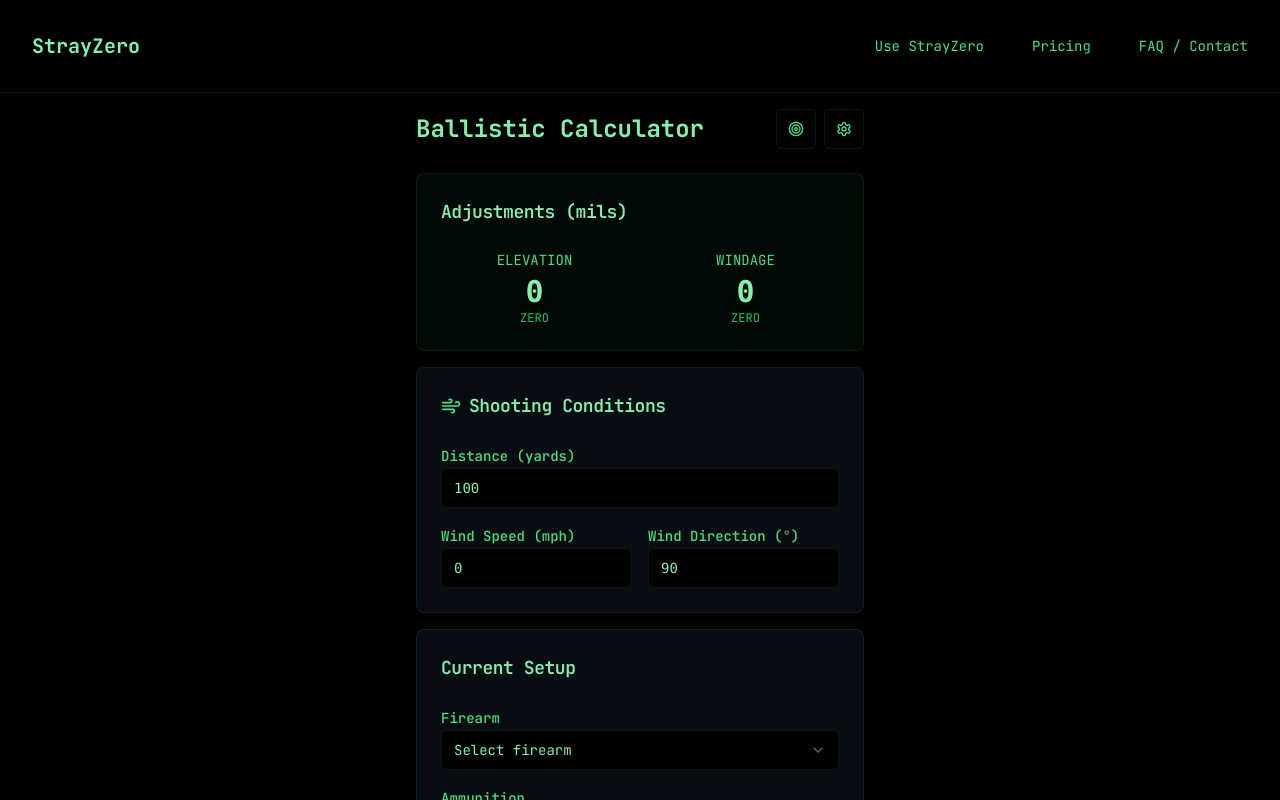
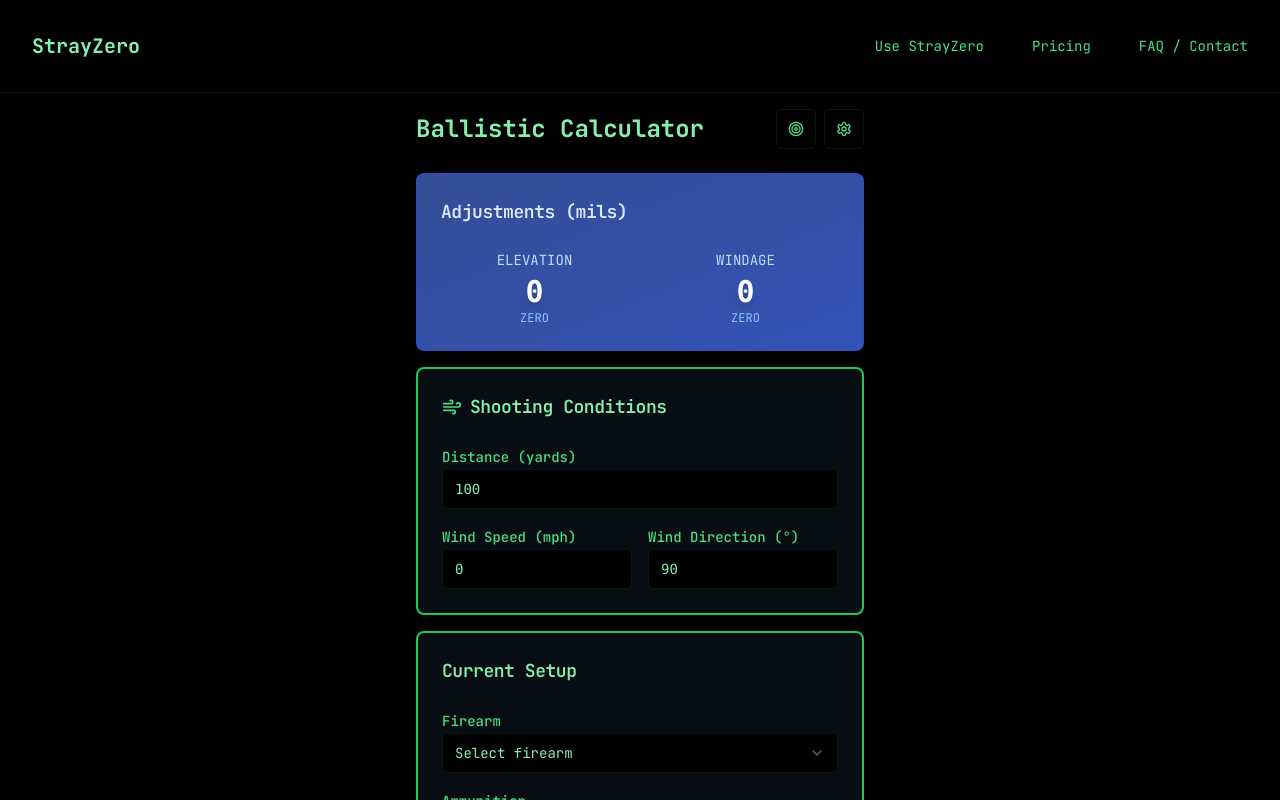
Before and after one commit to cjburns0/strayzero, a Next.js app: page /app in a window 1280 px wide. Shown: the top 800 px of the page. Built offline with nearby package versions, Linux system fonts and the light colour scheme.

Commit message:
Deploying code

```diff
--- a/app/app/page.tsx
+++ b/app/app/page.tsx
@@ -112,34 +112,34 @@ export default function HomePage() {
         </div>
 
         {/* Adjustments Display */}
-        <Card className="bg-gradient-to-br bg-green-950/20 border-green-900/30 backdrop-blur-sm">
+        <Card className="bg-gradient-to-br from-blue-900/90 to-blue-800/90 border-blue-700/50 backdrop-blur-sm">
           <CardHeader>
-            <CardTitle className="text-lg text-green-300">Adjustments (mils)</CardTitle>
+            <CardTitle className="text-lg text-blue-100">Adjustments (mils)</CardTitle>
           </CardHeader>
           <CardContent>
             <div className="grid grid-cols-2 gap-6">
               <div className="text-center">
-                <div className="text-sm text-green-400 mb-1">ELEVATION</div>
-                <div className="text-3xl font-bold text-green-300 font-mono drop-shadow-lg">
+                <div className="text-sm text-blue-200 mb-1">ELEVATION</div>
+                <div className="text-3xl font-bold text-white font-mono drop-shadow-lg">
                   {elevation > 0 ? "+" : ""}
                   {elevation}
                 </div>
-                <div className="text-xs text-green-500">{elevation > 0 ? "UP" : elevation < 0 ? "DOWN" : "ZERO"}</div>
+                <div className="text-xs text-blue-300">{elevation > 0 ? "UP" : elevation < 0 ? "DOWN" : "ZERO"}</div>
               </div>
               <div className="text-center">
-                <div className="text-sm text-green-400 mb-1">WINDAGE</div>
-                <div className="text-3xl font-bold text-green-300 font-mono drop-shadow-lg">
+                <div className="text-sm text-blue-200 mb-1">WINDAGE</div>
+                <div className="text-3xl font-bold text-white font-mono drop-shadow-lg">
                   {windage > 0 ? "+" : ""}
                   {windage}
                 </div>
-                <div className="text-xs text-green-500">{windage > 0 ? "RIGHT" : windage < 0 ? "LEFT" : "ZERO"}</div>
+                <div className="text-xs text-blue-300">{windage > 0 ? "RIGHT" : windage < 0 ? "LEFT" : "ZERO"}</div>
               </div>
             </div>
           </CardContent>
         </Card>
 
         {/* Environmental Conditions */}
-        <Card className="bg-gray-900/50 border-green-900/30 backdrop-blur-sm">
+        <Card className="bg-gray-900/50 border-green-500 border-2 backdrop-blur-sm">
           <CardHeader>
             <CardTitle className="text-lg flex items-center gap-2 text-green-300">
               <Wind className="h-5 w-5 text-green-400" />
@@ -190,7 +190,7 @@ export default function HomePage() {
         </Card>
 
         {/* Profile Selection */}
-        <Card className="bg-gray-900/50 border-green-900/30 backdrop-blur-sm">
+        <Card className="bg-gray-900/50 border-green-500 border-2 backdrop-blur-sm">
           <CardHeader>
             <CardTitle className="text-lg text-green-300">Current Setup</CardTitle>
           </CardHeader>
@@ -261,7 +261,7 @@ export default function HomePage() {
               variant="outline"
             >
               <Settings className="h-4 w-4 mr-2" />
-              Firearms / Ammo Profiles
+              Firearms / Ammo
             </Button>
           </Link>
         </div>
```
Also changed, not shown: documentation/CHANGELOG.md (added), documentation/README.md (added), 1 other file (tests, documents, lock files or other folders).
